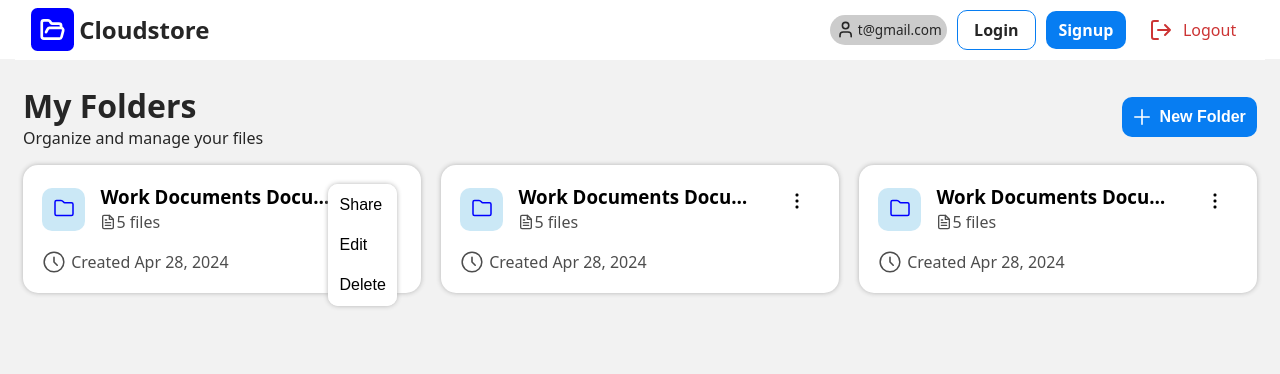
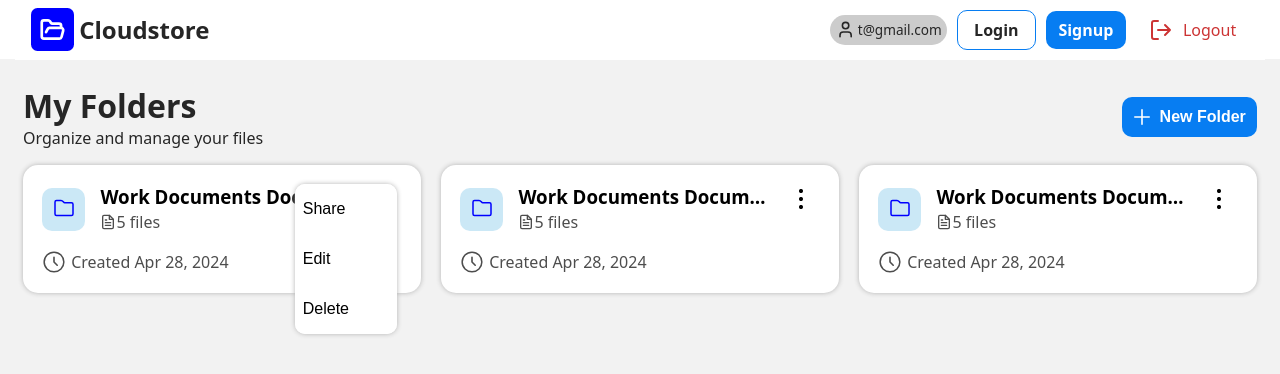
Before and after one commit to SaleamlakH/file-uploader, a React (Vite) app in the folder client/: page / in a window 1280 px wide. Both pictures are taken after a click on the button 378 px from the left and 201 px from the top of the page. Shown: the top 374 px of the page. Built offline with nearby package versions, Linux system fonts and the light colour scheme.

Commit message:
refactor(folder-card): extract menu into FolderActionMenu component

```diff
--- a/client/src/components/folder-card/FolderCard.tsx
+++ b/client/src/components/folder-card/FolderCard.tsx
@@ -1,33 +1,14 @@
-import { useEffect, useRef, useState } from 'react';
 import style from './folder-card.module.css';
 import { Link } from 'react-router';
-import { Clock, FileText, Folder, MenuDots } from '../Icons';
-import Action from '../Action/Action';
+import { Clock, FileText, Folder } from '../Icons';
+import FolderActionMenu from '../menu/FolderActionMenu';
+import type { ReactElement } from 'react';
 
 type FolderCardProps = {
-  dialogIds: {
-    edit: string;
-    share: string;
-    delete: string;
-  };
+  children: ReactElement<typeof FolderActionMenu>;
 };
 
-export default function FolderCard({ dialogIds }: FolderCardProps) {
-  const [menuOpen, setMenuOpen] = useState(false);
-  const menuBtnRef = useRef<HTMLButtonElement | null>(null);
-  const menuRef = useRef<HTMLDivElement | null>(null);
-
-  useEffect(() => {
-    const handleMenuBtnClick = (event: MouseEvent) => {
-      if (menuRef.current && !menuRef.current.contains(event.target as Node)) {
-        setMenuOpen(false);
-      }
-    };
-
-    document.addEventListener('mousedown', handleMenuBtnClick);
-    return () => document.removeEventListener('mousedown', handleMenuBtnClick);
-  }, []);
-
+export default function FolderCard({ children }: FolderCardProps) {
   return (
     <div className={style.card}>
       <div>
@@ -44,47 +25,7 @@ export default function FolderCard({ dialogIds }: FolderCardProps) {
           </div>
         </Link>
 
-        <Action
-          as="button"
-          ref={menuBtnRef}
-          onClick={() => setMenuOpen((prev) => !prev)}
-          className={style.cardMenuBtn}
-        >
-          <MenuDots />
-        </Action>
-
-        {/* menu options */}
-        <div className={`${style.menuItems} ${menuOpen ? style.open : ''}`} ref={menuRef}>
-          {/* share (open form) */}
-          <Action
-            as="button"
-            command="show-modal"
-            commandFor={dialogIds.share}
-            className={style.item}
-          >
-            Share
-          </Action>
-
-          {/* edit (open form) */}
-          <Action
-            as="button"
-            command="show-modal"
-            commandFor={dialogIds.edit}
-            className={style.item}
-          >
-            Edit
-          </Action>
-
-          {/* delete (send request)*/}
-          <Action
-            as="button"
-            command="show-modal"
-            commandFor={dialogIds.delete}
-            className={`${style.item} ${style.deleteLink}`}
-          >
-            Delete
-          </Action>
-        </div>
+        {children}
       </div>
 
       <div className={style.createdAt}>
--- a/client/src/components/folder-card/folder-card.module.css
+++ b/client/src/components/folder-card/folder-card.module.css
@@ -18,8 +18,7 @@
   gap: 15px;
 }
 
-.card svg,
-button.cardMenuBtn svg {
+.card svg {
   width: 1.5rem;
   height: 1.5rem;
 }
@@ -63,43 +62,6 @@ button.cardMenuBtn svg {
   width: 1rem;
 }
 
-.cardMenuBtn {
-  border: none;
-  border-radius: 5px;
-  background-color: transparent;
-  padding: 0;
-  margin: 0;
-  cursor: pointer;
-  position: relative;
-  top: -8px;
-}
-
-.menuItems {
-  position: absolute;
-  right: 1.5em;
-  z-index: 100;
-  display: none;
-  flex-direction: column;
-  background-color: hsl(0 0 100);
-  border-radius: 10px;
-  overflow: hidden;
-  box-shadow: 0px 0px 5px hsl(0 0 70);
-}
-
-.menuItems.open {
-  display: flex;
-}
-
-.item {
-  background-color: inherit;
-  padding: 0.5em 3em 0.5em 0.5em;
-  justify-content: flex-start;
-}
-
-.item:hover {
-  background-color: hsl(210 80 85);
-}
-
 .deleteLink {
   display: flex;
   justify-content: center;
--- /dev/null
+++ b/client/src/components/menu/FolderActionMenu.tsx
@@ -0,0 +1,79 @@
+import { useEffect, useRef, useState } from 'react';
+import style from './folder-action-menu.module.css';
+import Action from '../Action/Action';
+import { MenuDots } from '../Icons';
+
+type MenuProps = {
+  className?: string;
+  dialogIds: {
+    edit: string;
+    share: string;
+    delete: string;
+  };
+};
+
+export default function FolderActionMenu({ className, dialogIds }: MenuProps) {
+  const [menuOpen, setMenuOpen] = useState(false);
+  const menuBtnRef = useRef<HTMLButtonElement | null>(null);
+  const menuRef = useRef<HTMLDivElement | null>(null);
+
+  useEffect(() => {
+    const handleMenuBtnClick = (event: MouseEvent) => {
+      if (menuRef.current && !menuRef.current.contains(event.target as Node)) {
+        setMenuOpen(false);
+      }
+    };
+
+    document.addEventListener('mousedown', handleMenuBtnClick);
+    return () => document.removeEventListener('mousedown', handleMenuBtnClick);
+  }, []);
+
+  return (
+    <>
+      {/* menu btn */}
+      <Action
+        as="button"
+        ref={menuBtnRef}
+        onClick={() => setMenuOpen((prev) => !prev)}
+        className={`${style.menuBtn} ${className} menuBtn`}
+      >
+        <MenuDots />
+      </Action>
+
+      <div
+        className={`action-items ${className} ${style.menu} ${menuOpen ? style.open : ''}`}
+        ref={menuRef}
+      >
+        {/* share (open form) */}
+        <Action
+          as="button"
+          command="show-modal"
+          commandFor={dialogIds.share}
+          className={style.menuItem}
+        >
+          Share
+        </Action>
+
+        {/* edit (open form) */}
+        <Action
+          as="button"
+          command="show-modal"
+          commandFor={dialogIds.edit}
+          className={style.menuItem}
+        >
+          Edit
+        </Action>
+
+        {/* delete (send request)*/}
+        <Action
+          as="button"
+          command="show-modal"
+          commandFor={dialogIds.delete}
+          className={style.menuItem}
+        >
+          Delete
+        </Action>
+      </div>
+    </>
+  );
+}
--- /dev/null
+++ b/client/src/components/menu/folder-action-menu.module.css
@@ -0,0 +1,44 @@
+button.menuBtn svg {
+  width: 2em;
+  height: 2em;
+}
+
+button.menuBtn {
+  border: none;
+  border-radius: 5px;
+  background-color: transparent;
+  padding: 0.2em;
+  margin: 0;
+  cursor: pointer;
+  position: relative;
+}
+
+.menu {
+  position: absolute;
+  right: 1.5em;
+  z-index: 100;
+  display: none;
+  flex-direction: column;
+  background-color: hsl(0 0 100);
+  border-radius: 10px;
+  overflow: hidden;
+  box-shadow: 0px 0px 5px hsl(0 0 70);
+}
+
+.menu.open {
+  display: flex;
+}
+
+.menu .menuItem {
+  background-color: inherit;
+  padding: 1em 3em 1em 0.5em;
+  justify-content: flex-start;
+}
+
+.menuItem:hover {
+  background-color: hsl(210 80 85);
+}
+
+.menuBtn:hover {
+  background-color: hsl(210 80 90);
+}
--- a/client/src/pages/dashboard/Dashboard.tsx
+++ b/client/src/pages/dashboard/Dashboard.tsx
@@ -6,6 +6,7 @@ import FolderCard from '../../components/folder-card/FolderCard';
 import ShareForm from '../../components/share-form/ShareForm';
 import EditForm from '../../components/edit-form/EditForm';
 import DeleteFolder from '../../components/folder-delete/FolderDelete';
+import FolderActionMenu from '../../components/menu/FolderActionMenu';
 
 export default function Dashboard() {
   return (
@@ -32,14 +33,16 @@ export default function Dashboard() {
       <div className={style.container}>
         {[1, 2, 3].map((i) => (
           <>
-            <FolderCard
-              key={i}
+            <FolderCard key={i}>
+              <FolderActionMenu
+                className={style.cardMenu}
                 dialogIds={{
                   share: `share-folder-${i}`,
                   edit: `edit-folder-${i}`,
                   delete: `delete-folder-${i}`,
                 }}
               />
+            </FolderCard>
 
             {/* share-folder form */}
             <ShareForm id={`share-folder-${i}`} />
--- a/client/src/pages/dashboard/dashboard.module.css
+++ b/client/src/pages/dashboard/dashboard.module.css
@@ -16,3 +16,7 @@
   grid-template-columns: repeat(auto-fit, minmax(300px, 1fr));
   gap: 20px;
 }
+
+.cardMenu[class~='menuBtn'] {
+  top: -10px;
+}
```
Lines whose indentation alone changed are shown as unchanged.
